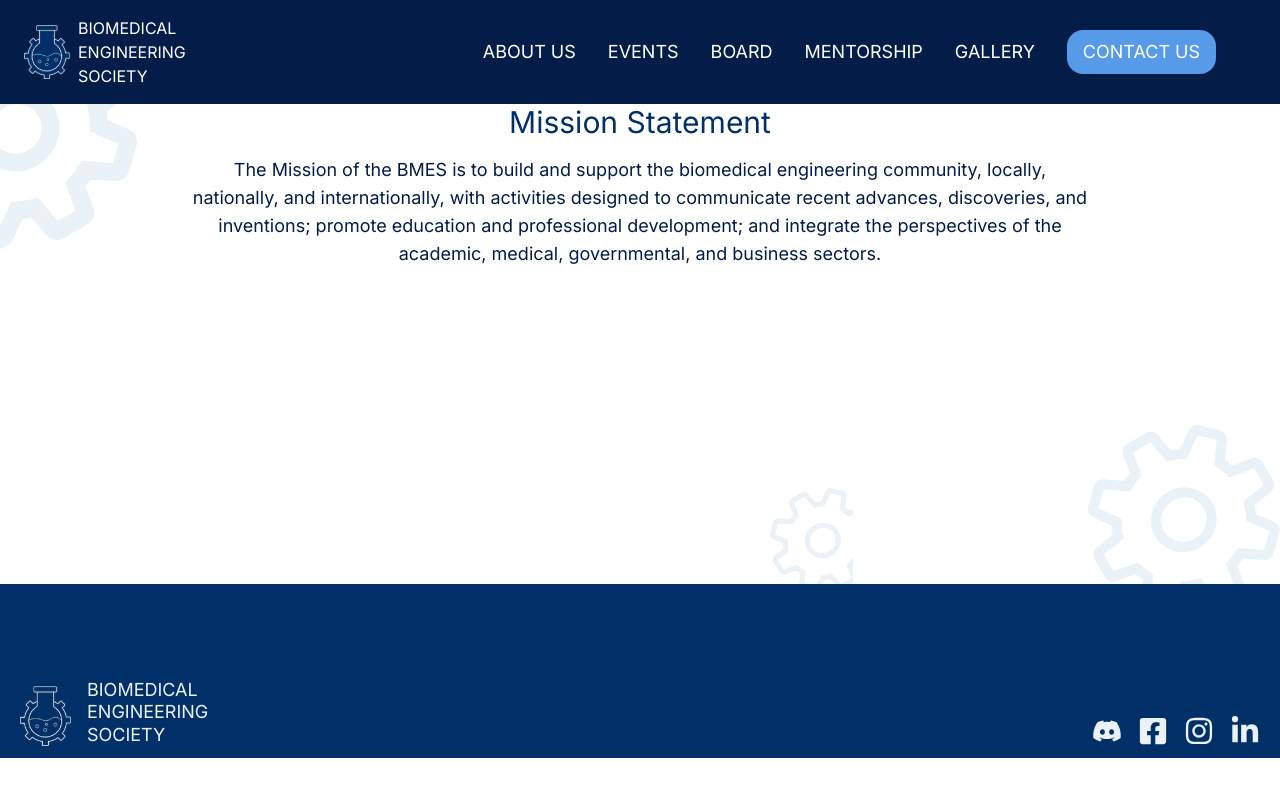
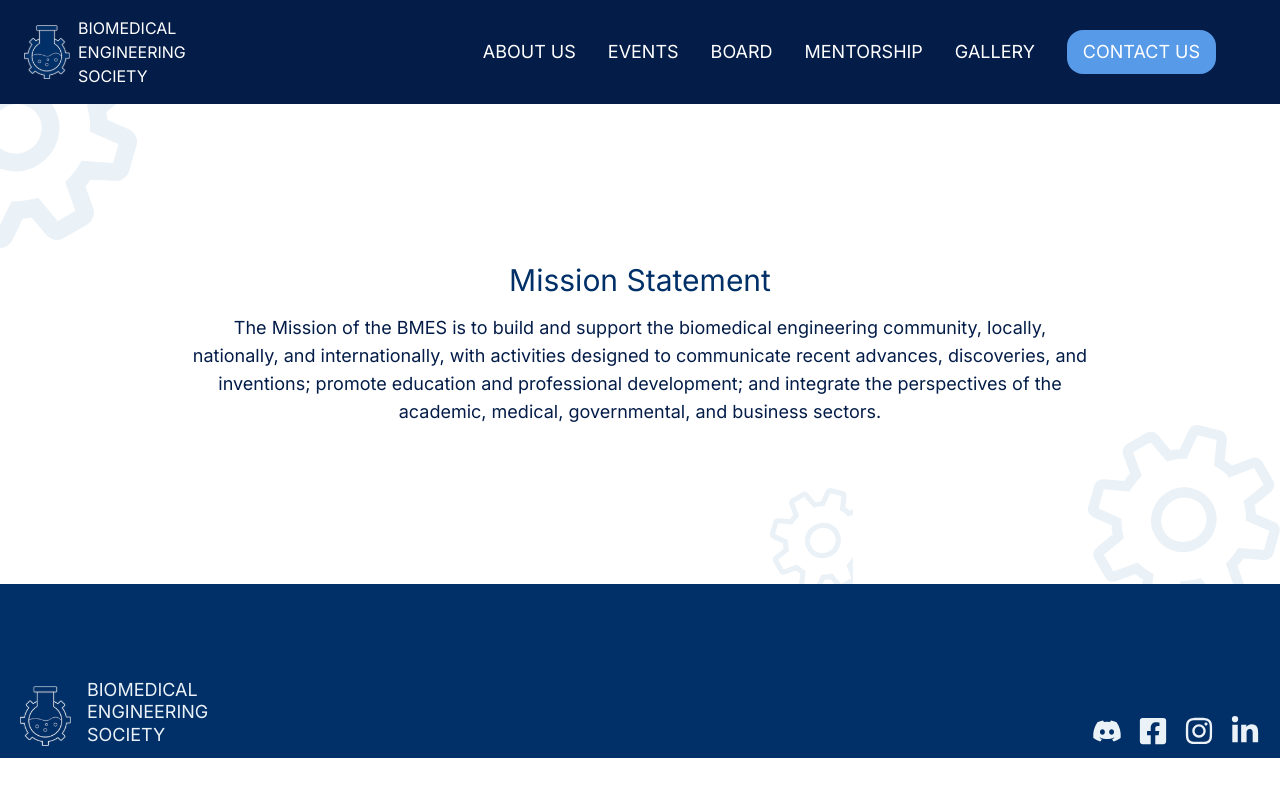
Before and after one commit to acm-ucr/bmes-website, a Next.js app: page / in a window 1280 px wide. Shown: the top 796 px of the page. Built offline with nearby package versions, Linux system fonts and the light colour scheme.

Commit message:
fixed the gear sizes and fixed the colors

```diff
--- a/src/components/about/Mission.tsx
+++ b/src/components/about/Mission.tsx
@@ -5,7 +5,7 @@
 
 const Mission = () => {
   return (
-    <div className="relative h-[60vh] w-full overflow-hidden bg-white px-4">
+    <div className="relative w-full overflow-hidden bg-white px-4 h-[60vh] flex items-center justify-center">
       <Image
         src={gear1}
         alt="Decorative gear in the top left corner"
```
